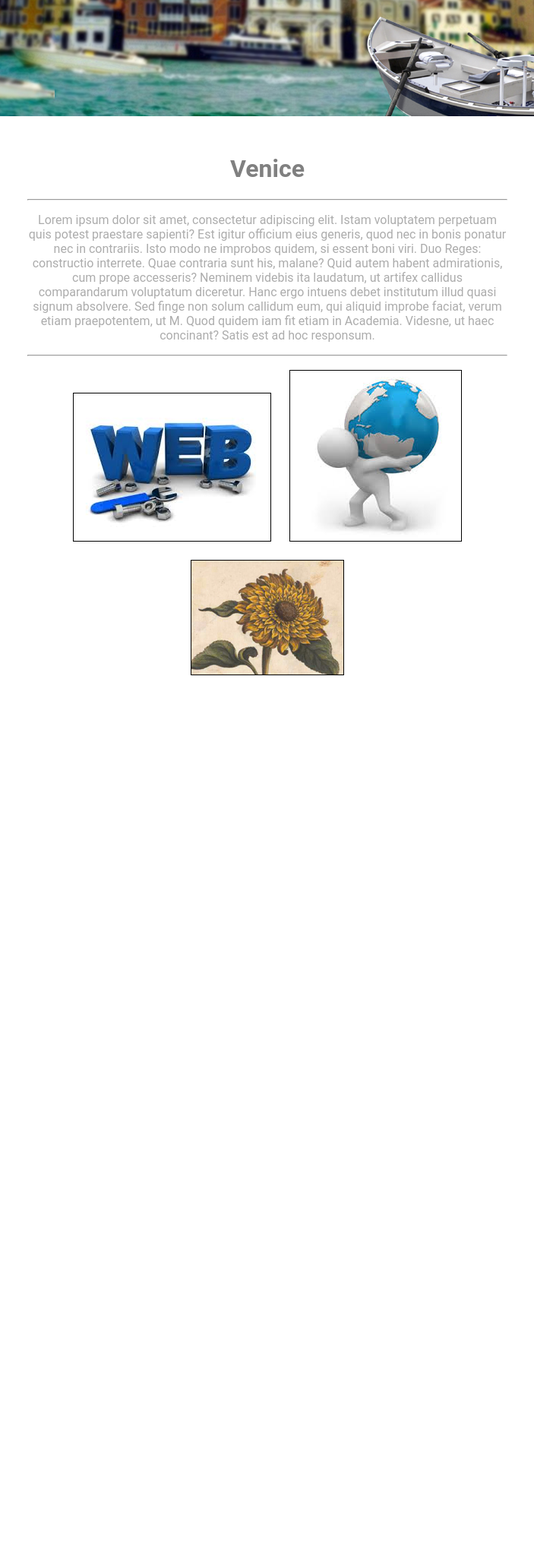
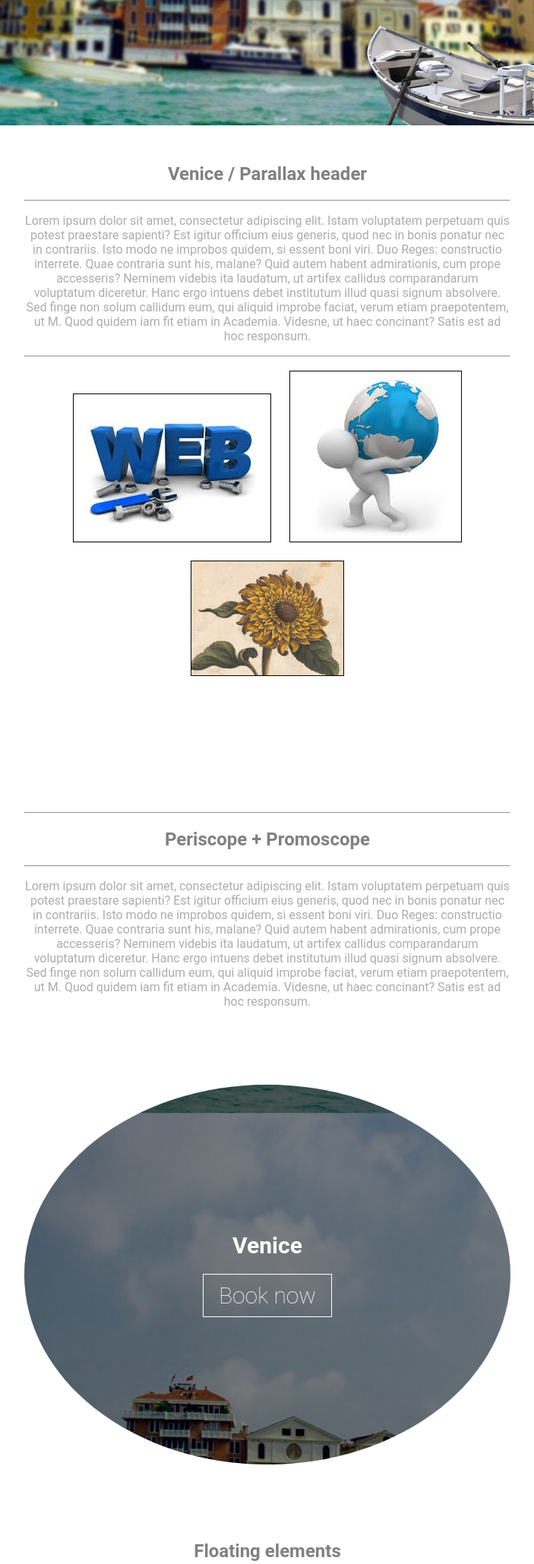
Before and after one commit to louisan9691/HTML-CSS, a plain HTML site: page parallax-header.html in a window 1280 px wide. Shown: the part 455-2514 px from the top of the page at 76% size, without its empty margins (288-991 px from the left). Drawn offline with nearby package versions, Linux system fonts and the light colour scheme.

Commit message:
finished parallax animation from DevTips

```diff
--- a/css/parallax-header.css
+++ b/css/parallax-header.css
@@ -1,13 +1,23 @@
 body{
+  margin: 0 auto;
   font-size: 16px;
   color: #acacac;
   font-family: "SF UI display", Roboto, sans-serif;
 }
 
+.main{
+  margin-top: 20px;
+  position: relative;
+  background: white;
+  z-index: 1000;
+}
+
 .content {
   width: 50%;
+  height: 100%;
   margin: 50px auto;
   text-align: center;
+  margin-bottom: 200px;
 
 }
 h1 {
@@ -15,7 +25,7 @@ h1 {
 }
 
 
-/**** PARALLAX HEADED ****/
+/**** PARALLAX HEADER ****/
 .background {
   position: relative;
   width: 1200px;
@@ -26,6 +36,7 @@ h1 {
   background-repeat: no-repeat;
   background-attachment: fixed;
   overflow: hidden;
+  z-index: 100;
 
 }
 
@@ -53,7 +64,7 @@ h1 {
 }
 
   .far-boat{
-    width: 200px;
+    width: 100%;
     height: 100px;
     background-image: url("../images/far-boat.png");
     background-repeat: no-repeat;
@@ -64,20 +75,157 @@ h1 {
   }
 
 
-/* MODEL LAYOUT - LADNING */
+/* MODEL LAYOUT - LANDING */
 .row {
-  position: relative;
+
+  margin-bottom: 100px;
 }
 
 img{
   margin: 10px;
   border: 1px solid black;
   opacity: 0;
-  transform: translateX(-20px);
-  transition: all 1s ease-in-out;
+  transform: translateX(30px);
+  transition: all 0.5s ease-in-out;
+  transform: scale(1);
+  cursor: pointer;
 }
+
 
 .is-showing{
   opacity: 1;
   transform: translateX(0px);
 }
+
+/* ZOOMING THUMBNAILS */
+
+img:hover{
+  transform: scale(1.1);
+}
+
+
+
+
+
+/* PERISCOPE */
+.large-window{
+  height: 400px;
+  text-align: center;
+  background-image: url("../images/venice.png");
+  background-position: center 0px;
+  background-repeat: repeat-y;
+  background-attachment: fixed;
+  border-radius: 50%;
+  margin: 100px auto;
+  padding-bottom: 100px;
+  position: relative;
+}
+
+
+
+/* PROMOSCOPE TINITED background */
+.window-tint{
+  background-color: rgba(0,0,0,0.5);
+  position: absolute;
+  top: 0px;
+  left: 0px;
+  right: 0px;
+  bottom: 0px;
+  border-radius: 50%;
+  display: flex;
+  justify-content: center;
+  align-items: center;
+  /* set top left right bottom to 0px to stretch the
+  tinted window to its parent's size */
+}
+
+.text{
+  color: white;
+  font-weight: 100;
+  font-size: 30px;
+
+
+}
+
+.text a{
+  display: block;
+  margin-top: 20px;
+  text-decoration: none;
+  color: white;
+  border: 1px solid white;
+  padding: 10px 20px;
+  transition: all 0.3s ease-in-out;
+}
+
+.text a:hover {
+  background-color: white;
+  color: black
+}
+
+
+/* FLOATING ELEMENTS */
+.blog-posts {
+  display: flex;
+  width: 100%;
+  justify-content: center;
+}
+
+.post-1, .post-2, .post-3 {
+  border: 1px solid #e1e1e1;
+  background: white;
+  padding: 20px 20px 0;
+  margin: 10px;
+}
+
+.post-1{
+  transform: translate(100px, 20px);
+}
+
+.post-2{
+  z-index: 1000;
+}
+
+.post-3 {
+  transform: translate(-100px, 20px);
+}
+
+.blog-posts img {
+  opacity: 1;
+}
+
+.blog-posts img:hover {
+  transform: scale(1);
+}
+
+
+
+/*REVEAL FOOTER */
+.footer{
+  background-color: black;
+  color: white;
+  width: 100%;
+  position: fixed;
+  bottom: 0;
+  z-index: 1;
+  padding: 20px 0 20px 0;
+}
+
+.footer p{
+  text-align: center;
+  left: 20px;
+}
+
+ul{
+  display: flex;
+  flex-direction: column;
+  list-style-type: none;
+  text-align: center;
+  margin: 0;
+  padding-left: 0;
+
+}
+
+li a {
+  color: white;
+  text-decoration: none;
+}
--- a/javascript/parallax-header.js
+++ b/javascript/parallax-header.js
@@ -1,11 +1,8 @@
 $(window).scroll(function(){
-
   var wScroll = $(this).scrollTop();
-  console.log(wScroll);
 
   $('.logo').css({
       'transform' : 'translate(0px, '+ wScroll / 2.5 +'%)'
-
   });
    /*when user scrolls, logo is moved down half the user's scroll speed*/
 
@@ -19,14 +16,41 @@ $(window).scroll(function(){
 
    });
 
-   /* console log/ something triggers start when <h1 class="venice"> hit the top of the browser */
+
+
+   /* console log/ something triggers when <h1 class="venice"> hit the top of the browser */
    if(wScroll > $('.venice-pics').offset().top - ($(window).height()/ 1.2)){
 
     $('.venice-pics .row img').each(function(i){
 
       setTimeout(function(){
         $('.venice-pics .row img').eq(i).addClass('is-showing');
-      },150 * (i+1));
+      }, (700 * (Math.exp(i * 0.14))) - 700);
+
+    /*  150 * (i+1))*/
     });
    }
+
+
+   if(wScroll > $('.large-window').offset().top - $(window).height()){
+     $('.large-window').css({'background-position':'center '+ (wScroll - $('.large-window').offset().top) +'px'});
+
+
+    var opacity = (wScroll - $('.large-window').offset().top + 400) / (wScroll / 4) ;
+     $('.window-tint').css({'opacity': opacity})
+   };
+
+
+
+    /*Floating elements*/
+
+    if(wScroll > $('.blog-posts').offset().top - $(window).height()){
+      var offset = Math.min(0, wScroll - $('.blog-posts').offset().top + $(window).height() - 350) ;
+      $('.post-1').css({'transform': 'translate('+ offset + 'px,'+ Math.abs(offset * .2) + 'px)'})
+
+        $('.post-3').css({'transform': 'translate('+ Math.abs(offset) + 'px, ' + Math.abs(offset * .2) + 'px)'})
+    }
+
+
+
 }); /*how far user scrolls from the top*/
--- a/parallax-header.html
+++ b/parallax-header.html
@@ -8,25 +8,29 @@
     <meta name="keywords" content=" ">
     <meta name="author" content="Louis An">
     <link rel="shortcut icon" href="">
-    <title>Parallax header</title>
+    <title>Parallax </title>
     <script src="https://code.jquery.com/jquery-3.1.1.min.js"></script>
     <link href="css/parallax-header.css" type="text/css" rel="stylesheet">
   </head>
   <body>
+
+  <section class="main">
     <div class="background">
     <div class="far-boat"></div>
     <div class="logo">VENICE</div>
     <div class="near-boat"> </div>
 </div>
-
 <div class="content">
-     <h1 class="venice"> Venice </h1>
+    <h1 class="venice"> Venice / Parallax header </h1>
     <hr>
     <p>
-       Lorem ipsum dolor sit amet, consectetur adipiscing elit. Istam voluptatem perpetuam quis potest praestare sapienti? Est igitur officium eius generis, quod nec in bonis ponatur nec in contrariis. Isto modo ne improbos quidem, si essent boni viri. Duo Reges: constructio interrete. Quae contraria sunt his, malane? Quid autem habent admirationis, cum prope accesseris? Neminem videbis ita laudatum, ut artifex callidus comparandarum voluptatum diceretur.
-        Hanc ergo intuens debet institutum illud quasi signum absolvere. Sed finge non solum callidum eum, qui aliquid improbe faciat, verum etiam praepotentem, ut M. Quod quidem iam fit etiam in Academia. Videsne, ut haec concinant? Satis est ad hoc responsum.
+        Lorem ipsum dolor sit amet, consectetur adipiscing elit. Istam voluptatem perpetuam quis potest praestare sapienti? Est igitur officium eius generis, quod nec in bonis ponatur nec in contrariis. Isto modo ne improbos quidem, si essent boni viri. Duo Reges:
+        constructio interrete. Quae contraria sunt his, malane? Quid autem habent admirationis, cum prope accesseris? Neminem videbis ita laudatum, ut artifex callidus comparandarum voluptatum diceretur. Hanc ergo intuens debet institutum illud quasi
+        signum absolvere. Sed finge non solum callidum eum, qui aliquid improbe faciat, verum etiam praepotentem, ut M. Quod quidem iam fit etiam in Academia. Videsne, ut haec concinant? Satis est ad hoc responsum.
     </p>
 
+
+    <!--Landing page-->
 
     <hr>
     <div class="venice-pics">
@@ -36,17 +40,83 @@
             <img src="images/print-01.jpg" alt="image 1">
 
         </div>
+    </div>
+    <br>
+    <br>
+    <br>
+    <hr>
 
+    <h1 class="venice"> Periscope + Promoscope </h1>
+    <hr>
+    <p>
+        Lorem ipsum dolor sit amet, consectetur adipiscing elit. Istam voluptatem perpetuam quis potest praestare sapienti? Est igitur officium eius generis, quod nec in bonis ponatur nec in contrariis. Isto modo ne improbos quidem, si essent boni viri. Duo Reges:
+        constructio interrete. Quae contraria sunt his, malane? Quid autem habent admirationis, cum prope accesseris? Neminem videbis ita laudatum, ut artifex callidus comparandarum voluptatum diceretur. Hanc ergo intuens debet institutum illud quasi
+        signum absolvere. Sed finge non solum callidum eum, qui aliquid improbe faciat, verum etiam praepotentem, ut M. Quod quidem iam fit etiam in Academia. Videsne, ut haec concinant? Satis est ad hoc responsum.
+    </p>
+
+
+    <div class="large-window">
+        <div class="window-tint">
+            <div class="text">
+                <strong>Venice</strong>
+                <a href="">Book now</a>
+            </div>
         </div>
     </div>
 
 
 
+    <h1 class="venice"> Floating elements </h1>
+    <hr>
+    <p>
+        Lorem ipsum dolor sit amet, consectetur adipiscing elit. Istam voluptatem perpetuam quis potest praestare sapienti? Est igitur officium eius generis, quod nec in bonis ponatur nec in contrariis. Isto modo ne improbos quidem, si essent boni viri. Duo Reges:
+        constructio interrete. Quae contraria sunt his, malane? Quid autem habent admirationis, cum prope accesseris? Neminem videbis ita laudatum, ut artifex callidus comparandarum voluptatum diceretur. Hanc ergo intuens debet institutum illud quasi
+        signum absolvere. Sed finge non solum callidum eum, qui aliquid improbe faciat, verum etiam praepotentem, ut M. Quod quidem iam fit etiam in Academia. Videsne, ut haec concinant? Satis est ad hoc responsum.
+    </p>
+    <hr>
+    <div class="blog-posts">
+        <div class="post-1">
+            <h5>Post Title</h5>
+            <img src="images/image 1.jpeg" alt="image 1">
+            <p>
+                Lorem ipsum dolor sit amet, consectetur adipiscing elit.
+            </p>
+            <a href="" class="button">Read more</a>
+        </div>
+
+        <div class="post-2">
+            <h5>Post Title</h5>
+            <img src="images/image 2.jpeg" alt="image 2">
+            <p>
+                Lorem ipsum dolor sit amet, consectetur adipiscing elit.
+            </p>
+            <a href="" class="button">Read more</a>
+        </div>
+
+        <div class="post-3">
+            <h5>Post Title</h5>
+            <img src="images/image 1.jpeg" alt="image 3">
+            <p>
+                Lorem ipsum dolor sit amet, consectetur adipiscing elit.
+            </p>
+            <a href="" class="button">Read more</a>
+        </div>
+    </div>
+</div>
+  </section>
 
 
-   <div class="" style="height:3000px"></div>
+
+  <footer>
+      <div class="footer">
+        <p>FIND US ON</p>
+        <ul>
+          <li><a href="">Twitter</a></li>
+          <li><a href="">Facebook</a></li>
+          <li><a href="">Instagram</a></li>
+        </ul>
+      </div>
+  </footer>
    <script type="text/javascript" src="javascript/parallax-header.js"></script>
-
-   </script>
   </body>
 </html>
```
Also changed, not shown: images/venice.png (added). Lines whose indentation alone changed are shown as unchanged.
